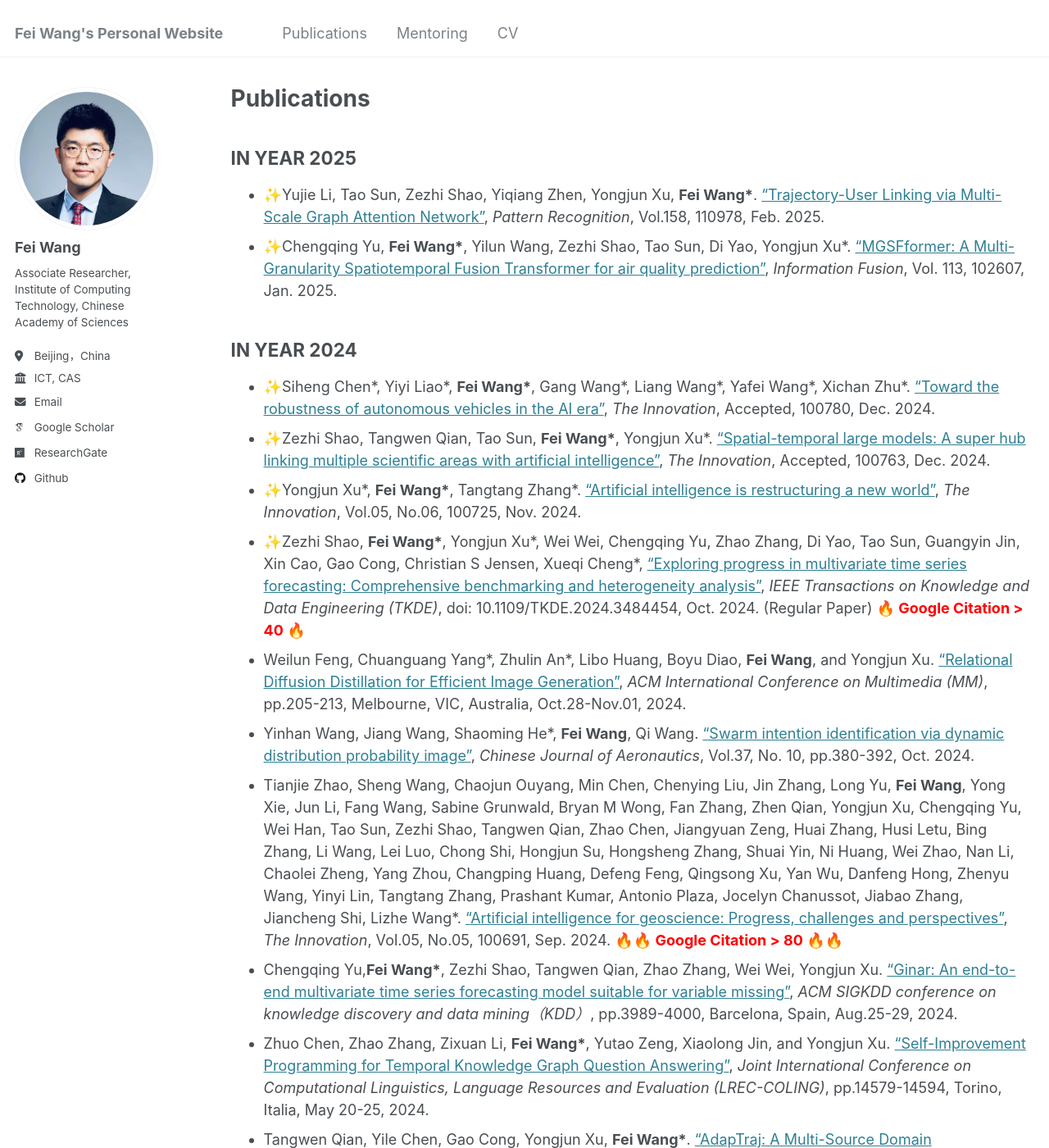
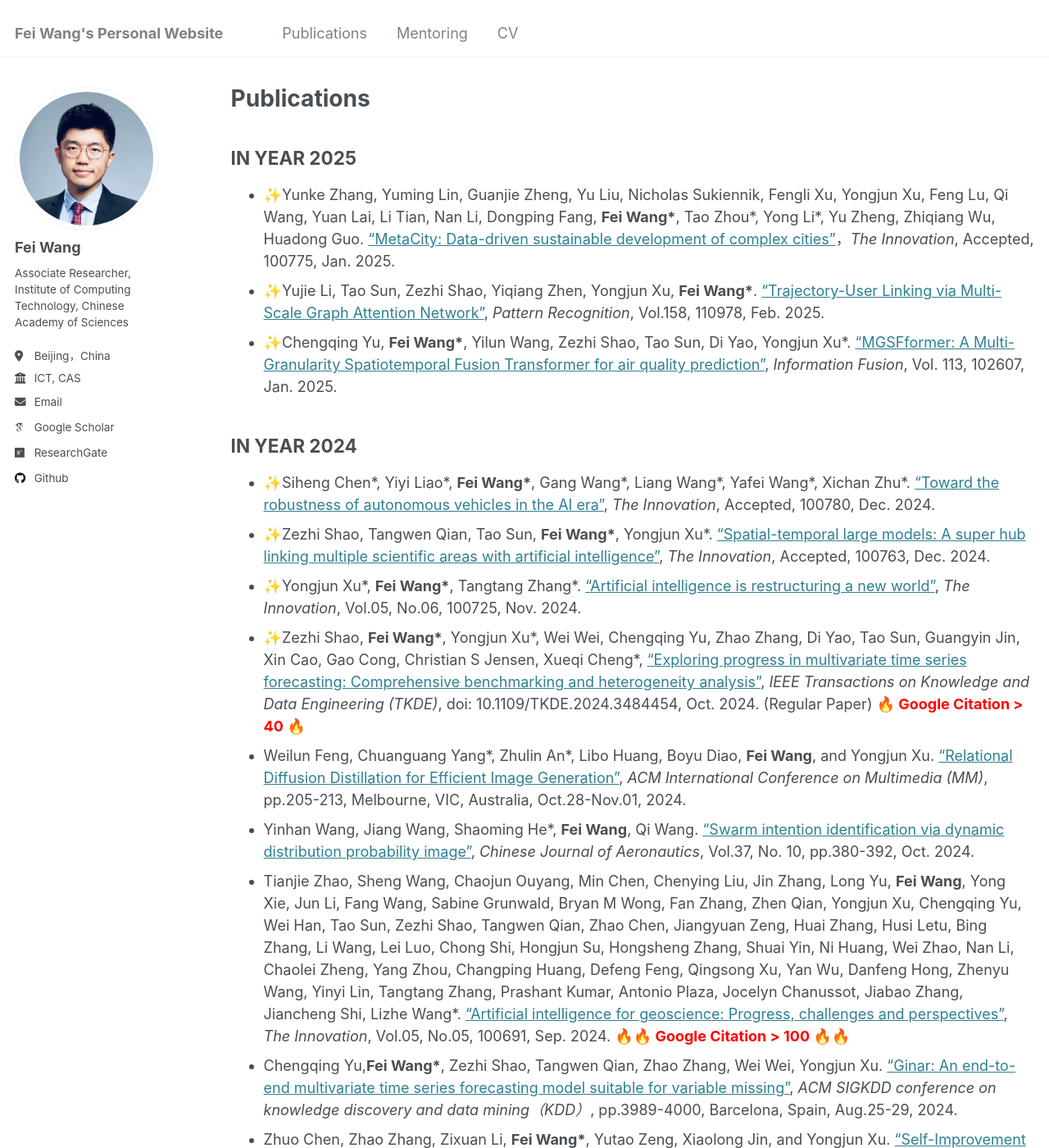
Before and after one commit to finleywang/GestaltCogTeam.github.io, a Jekyll site: the page built from publications.md, in a window 1280 px wide and 1400 px high. Shown: the whole window at 82% size. Built offline with Jekyll 4.4.1, drawn with Linux system fonts in a browser that asks for light colours; some web fonts are replaced; some of the changed text lies outside the part shown.

Commit message:
Update publications.md

```diff
--- a/publications.md
+++ b/publications.md
@@ -10,6 +10,7 @@ IN YEAR 2025
 ------
 
 <ul>
+<li>✨Yunke Zhang, Yuming Lin, Guanjie Zheng, Yu Liu, Nicholas Sukiennik, Fengli Xu, Yongjun Xu, Feng Lu, Qi Wang, Yuan Lai, Li Tian, Nan Li, Dongping Fang, <b>Fei Wang*</b>, Tao Zhou*, Yong Li*, Yu Zheng, Zhiqiang Wu, Huadong Guo. <a target='new' href='http://finleywang.github.io/files/2025_Innovation_MetaCity.pdf'>“MetaCity: Data-driven sustainable development of complex cities”</a>，<i>The Innovation</i>, Accepted, 100775, Jan. 2025.</li>
 
 <li>✨Yujie Li, Tao Sun, Zezhi Shao, Yiqiang Zhen, Yongjun Xu, <b>Fei Wang*</b>. <a target='new' href='http://finleywang.github.io/files/2025_PR_Trajectory-User Linking via Multi-Scale Graph Attention Network.pdf'>“Trajectory-User Linking via Multi-Scale Graph Attention Network”</a>, <i>Pattern Recognition</i>, Vol.158, 110978, Feb. 2025.  </li>
 
@@ -34,7 +35,7 @@ IN YEAR 2024
 
 <li>Yinhan Wang, Jiang Wang, Shaoming He*, <b>Fei Wang</b>, Qi Wang. <a target='new' href='http://finleywang.github.io/files/2024_CJA.pdf'>“Swarm intention identification via dynamic distribution probability image”</a>, <i>Chinese Journal of Aeronautics</i>, Vol.37, No. 10, pp.380-392, Oct. 2024. </li>
 
-<li>Tianjie Zhao, Sheng Wang, Chaojun Ouyang, Min Chen, Chenying Liu, Jin Zhang, Long Yu, <b>Fei Wang</b>, Yong Xie, Jun Li, Fang Wang, Sabine Grunwald, Bryan M Wong, Fan Zhang, Zhen Qian, Yongjun Xu, Chengqing Yu, Wei Han, Tao Sun, Zezhi Shao, Tangwen Qian, Zhao Chen, Jiangyuan Zeng, Huai Zhang, Husi Letu, Bing Zhang, Li Wang, Lei Luo, Chong Shi, Hongjun Su, Hongsheng Zhang, Shuai Yin, Ni Huang, Wei Zhao, Nan Li, Chaolei Zheng, Yang Zhou, Changping Huang, Defeng Feng, Qingsong Xu, Yan Wu, Danfeng Hong, Zhenyu Wang, Yinyi Lin, Tangtang Zhang, Prashant Kumar, Antonio Plaza, Jocelyn Chanussot, Jiabao Zhang, Jiancheng Shi, Lizhe Wang*. <a target='new' href='http://finleywang.github.io/files/2024_Innovation_AI Geoscience Review.pdf'>“Artificial intelligence for geoscience: Progress, challenges and perspectives”</a>, <i>The Innovation</i>, Vol.05, No.05, 100691, Sep. 2024. 🔥🔥<b> <font color='red'>Google Citation > 80</font> </b>🔥🔥</li>
+<li>Tianjie Zhao, Sheng Wang, Chaojun Ouyang, Min Chen, Chenying Liu, Jin Zhang, Long Yu, <b>Fei Wang</b>, Yong Xie, Jun Li, Fang Wang, Sabine Grunwald, Bryan M Wong, Fan Zhang, Zhen Qian, Yongjun Xu, Chengqing Yu, Wei Han, Tao Sun, Zezhi Shao, Tangwen Qian, Zhao Chen, Jiangyuan Zeng, Huai Zhang, Husi Letu, Bing Zhang, Li Wang, Lei Luo, Chong Shi, Hongjun Su, Hongsheng Zhang, Shuai Yin, Ni Huang, Wei Zhao, Nan Li, Chaolei Zheng, Yang Zhou, Changping Huang, Defeng Feng, Qingsong Xu, Yan Wu, Danfeng Hong, Zhenyu Wang, Yinyi Lin, Tangtang Zhang, Prashant Kumar, Antonio Plaza, Jocelyn Chanussot, Jiabao Zhang, Jiancheng Shi, Lizhe Wang*. <a target='new' href='http://finleywang.github.io/files/2024_Innovation_AI Geoscience Review.pdf'>“Artificial intelligence for geoscience: Progress, challenges and perspectives”</a>, <i>The Innovation</i>, Vol.05, No.05, 100691, Sep. 2024. 🔥🔥<b> <font color='red'>Google Citation > 100</font> </b>🔥🔥</li>
 
 <li>Chengqing Yu,<b>Fei Wang*</b>, Zezhi Shao, Tangwen Qian, Zhao Zhang, Wei Wei, Yongjun Xu. <a target='new' href='http://finleywang.github.io/files/2024_KDD_GinAR.pdf'>“Ginar: An end-to-end multivariate time series forecasting model suitable for variable missing”</a>, <i>ACM SIGKDD conference on knowledge discovery and data mining（KDD）</i>, pp.3989-4000, Barcelona, Spain, Aug.25-29, 2024. </li>
 
@@ -74,7 +75,7 @@ IN YEAR 2022
 
 <li>Zezhi Shao, Zhao Zhang, <b>Fei Wang*</b>, Yonjun Xu.  <a target='new' href='[http://finleywang.github.io/files/2022_SIGKDD_STEP.pdf](http://finleywang.github.io/files/2022_SIGKDD_STEP)'>“Pre-training enhanced spatial-temporal graph neural network for multivariate time series forecasting”</a>, <i>ACM SIGKDD conference on knowledge discovery and data mining（KDD）</i>, pp.1567-1577, Washington DC, USA, Aug.14-18, 2022. 🔥🔥🔥<b> <font color='red'>Google Citation > 220 </font></b>🔥🔥🔥</li>
 
-<li>Zezhi Shao, Zhao Zhang, <b>Fei Wang*</b>, Wei Wei, and Yongjun Xu.  <a target='new' href='http://finleywang.github.io/files/2022_CIKM_STID.pdf'>“Spatial-Temporal Identity: A Simple yet Effective Baseline for Multivariate Time Series Forecasting”</a>. <i>ACM International Conference on Information & Knowledge Management (CIKM)</i>, pp.4454-4458, Atlanta, GA, USA, Oct.17-21, 2022. 🔥🔥🔥<b> <font color='red'>Google Citation > 190 </font></b>🔥🔥🔥</li>
+<li>Zezhi Shao, Zhao Zhang, <b>Fei Wang*</b>, Wei Wei, and Yongjun Xu.  <a target='new' href='http://finleywang.github.io/files/2022_CIKM_STID.pdf'>“Spatial-Temporal Identity: A Simple yet Effective Baseline for Multivariate Time Series Forecasting”</a>. <i>ACM International Conference on Information & Knowledge Management (CIKM)</i>, pp.4454-4458, Atlanta, GA, USA, Oct.17-21, 2022. 🔥🔥🔥<b> <font color='red'>Google Citation > 200 </font></b>🔥🔥🔥</li>
 
 <li>Zezhi Shao, Zhao Zhang, Wei Wei,  <b>Fei Wang*</b>, Yongjun Xu, Xin Cao, and Christian S. Jensen. <a target='new' href='http://finleywang.github.io/files/2022_VLDB_D2STGNN.pdf'>“Decoupled dynamic spatial-temporal graph neural network for traffic forecasting”</a>, <i>Proc. VLDB Endow. (VLDB)</i>, Vol.15, No.11, pp. 2733-2746, Jul. 2022. (Regular Paper)🔥🔥🔥<b> <font color='red'>Google Citation > 210</font> </b>🔥🔥🔥 </li>
 
```
